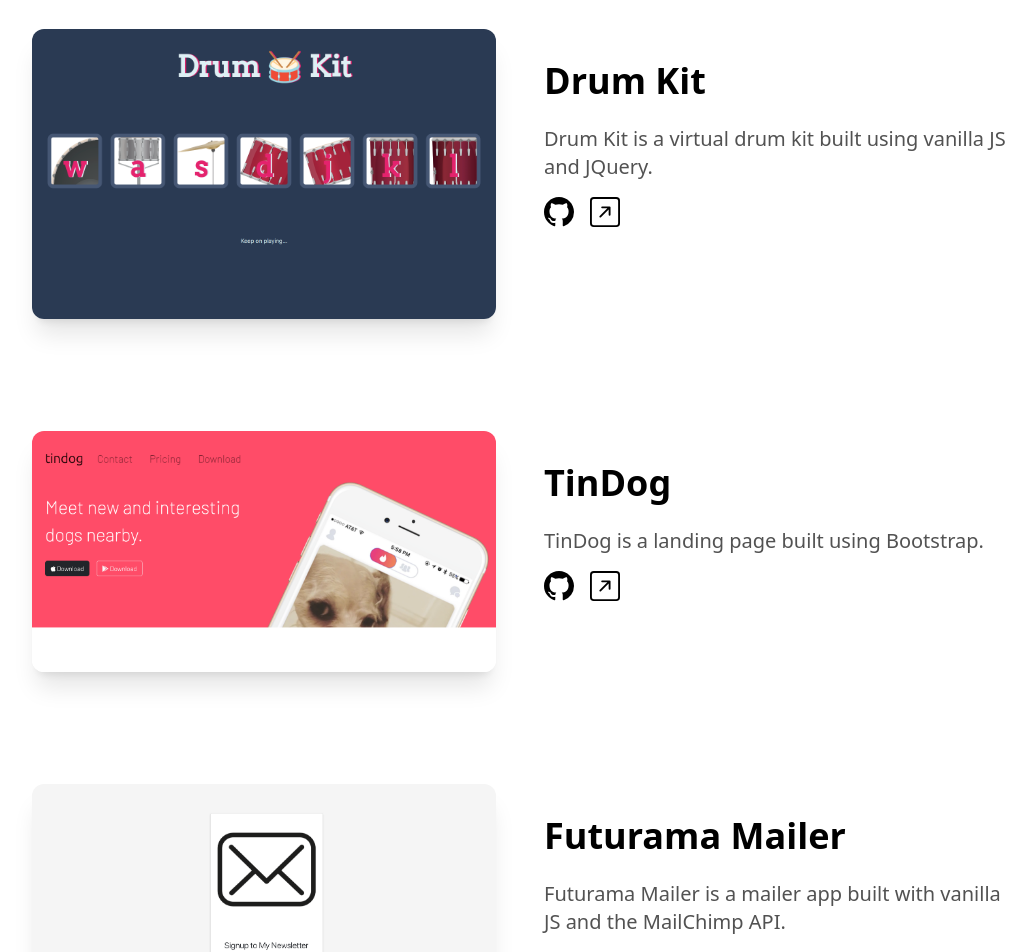
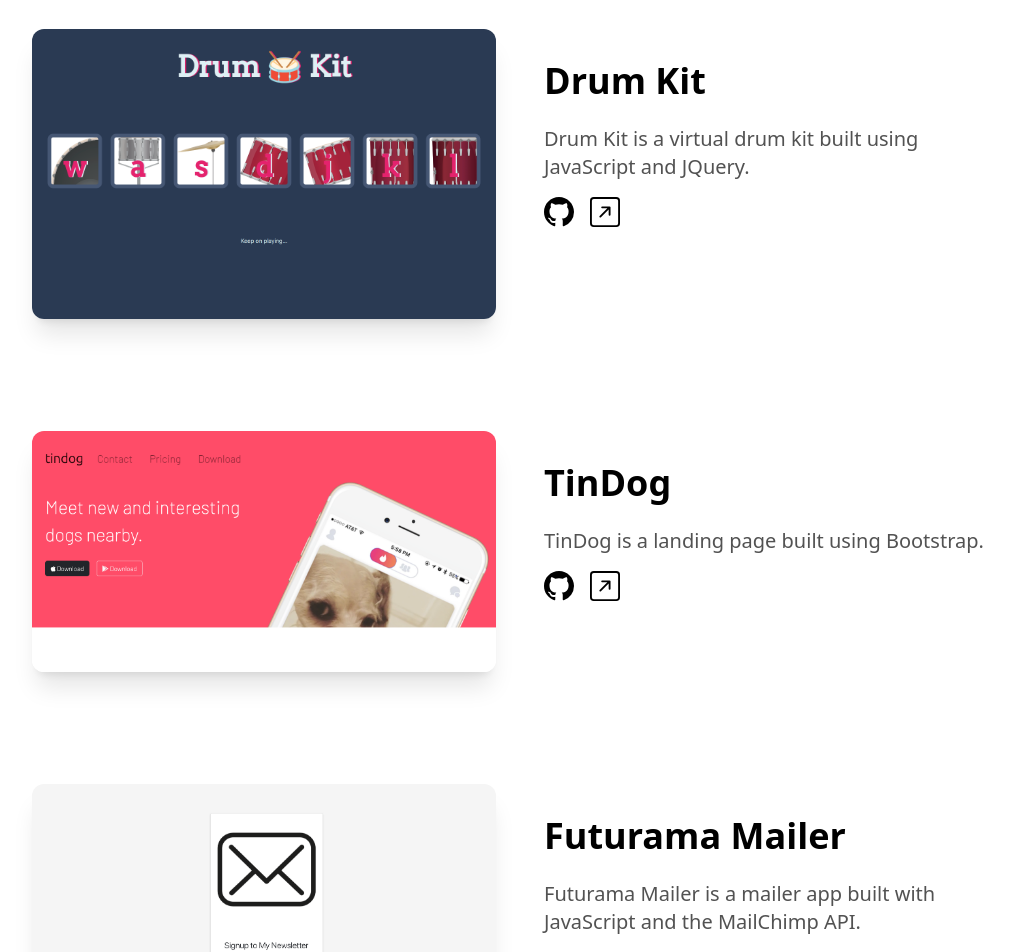
Before and after one commit to Elwoodbond/tailwindcss-and-nextjs-portfolio-final, a Next.js app: page / in a window 1280 px wide. Shown: the part 2440-3392 px from the top of the page, without its empty margins (120-1156 px from the left). Built offline with nearby package versions, Linux system fonts and the light colour scheme.

Commit message:
adjusted some wording in projects

```diff
--- a/components/ProjectsSection.tsx
+++ b/components/ProjectsSection.tsx
@@ -23,7 +23,7 @@
   },
   {
     name: "Drum Kit",
-    description: "Drum Kit is a virtual drum kit built using vanilla JS and JQuery.",
+    description: "Drum Kit is a virtual drum kit built using JavaScript and JQuery.",
     image: "/drum.png",
     github: "https://github.com/Elwoodbond/DrumMachine",
     link: "https://drum-machine-xi.vercel.app/",
@@ -38,7 +38,7 @@
   },
   {
     name: "Futurama Mailer",
-    description: "Futurama Mailer is a mailer app built with vanilla JS and the MailChimp API.",
+    description: "Futurama Mailer is a mailer app built with JavaScript and the MailChimp API.",
     image: "/mailinglist.png",
     github: "https://github.com/Elwoodbond/newsletter-signup",
     link: "https://newsletter1-05dc48fbccb6.herokuapp.com/",
```
